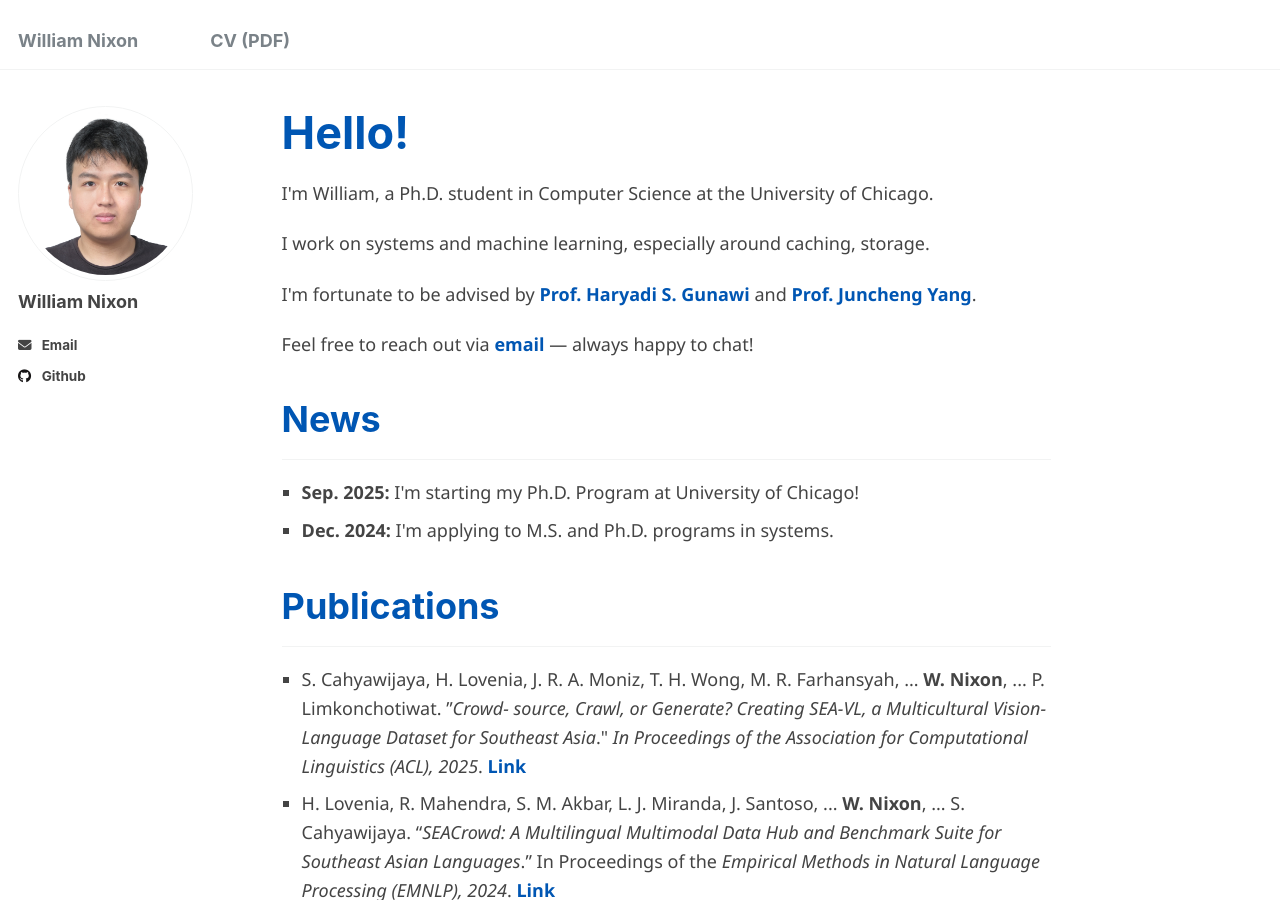
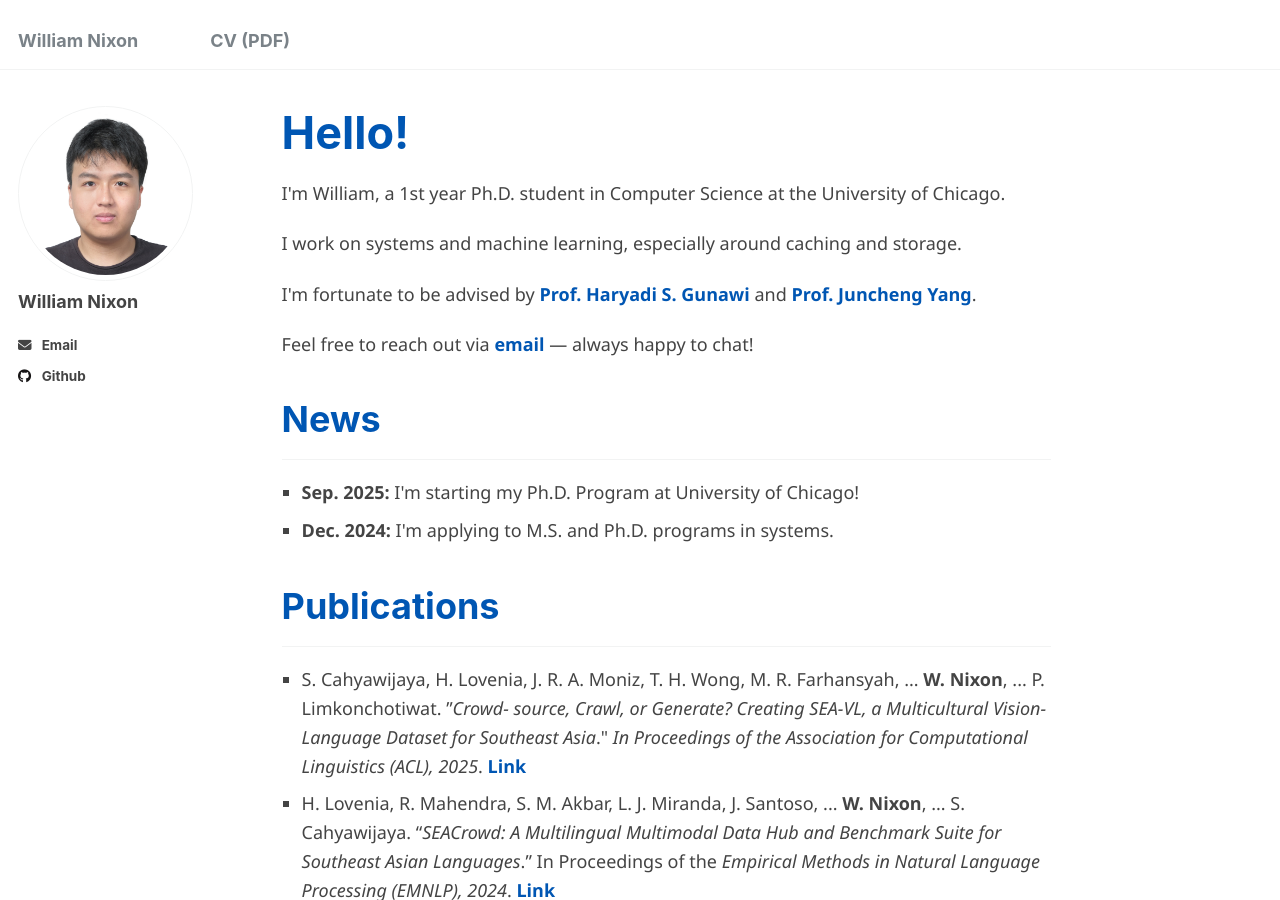
Before and after one commit to williamnixon20/williamnixon20.github.io, a Jekyll site: the page built from _pages/about.md, in a window 1280 px wide and 900 px high. Built offline with Jekyll 4.4.1, drawn with Linux system fonts in a browser that asks for light colours.

Commit message:
fix typo

```diff
--- a/_pages/about.md
+++ b/_pages/about.md
@@ -67,12 +67,12 @@ redirect_from:
   </style>
   <h1>Hello!</h1>
   <p>
-    I'm William, a Ph.D. student in Computer Science at the
+    I'm William, a 1st year Ph.D. student in Computer Science at the
     University of Chicago.
   </p>
 
   <p>
-    I work on systems and machine learning, especially around caching, storage.
+    I work on systems and machine learning, especially around caching and storage.
   </p>
 
   <p>
```
